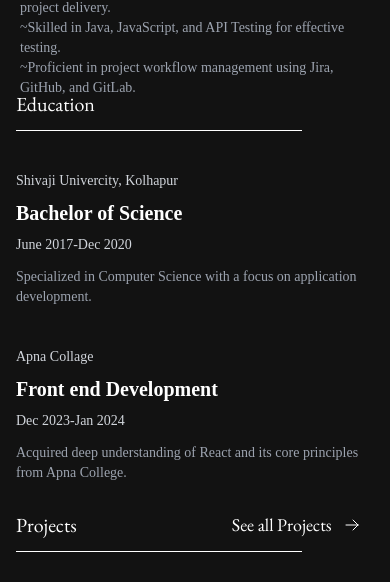
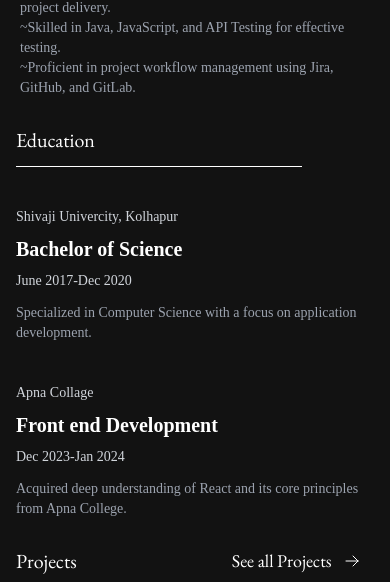
Before and after one commit to errahulrp/PortfolioRahul, a React (Vite) app: page / in a window 390 px wide. Shown: the part 691-1273 px from the top of the page. Built offline with nearby package versions, Linux system fonts and the light colour scheme; a web font is replaced by a local one.

Commit message:
Update Education.jsx

```diff
--- a/src/components/Education.jsx
+++ b/src/components/Education.jsx
@@ -4,7 +4,7 @@ const Education = () => {
     return (
         <div>
             <div className=' bg-[#121212]' id='Education'>
-                <div className='-mt-10 mr-4 sm:mr-6 md:mr-10 lg:mr-20 ml-4 sm:ml-60 md:ml-64 lg:ml-96 py-4 sm:py-6 md:py-8 lg:py-10 text-white'>
+                <div className='-mt-1 mr-4 sm:mr-6 md:mr-10 lg:mr-20 ml-4 sm:ml-60 md:ml-64 lg:ml-96 py-4 sm:py-6 md:py-8 lg:py-10 text-white'>
                     <h1 className='font-Garamond text-xl'>Education</h1>
                     <div className=' mt-3 w-[80%] border border-b-0 border-white'></div>
                     <div className=' mt-10 font-Asul text-sm sm:text-base text-gray-300'>Shivaji Univercity, Kolhapur </div>
```
